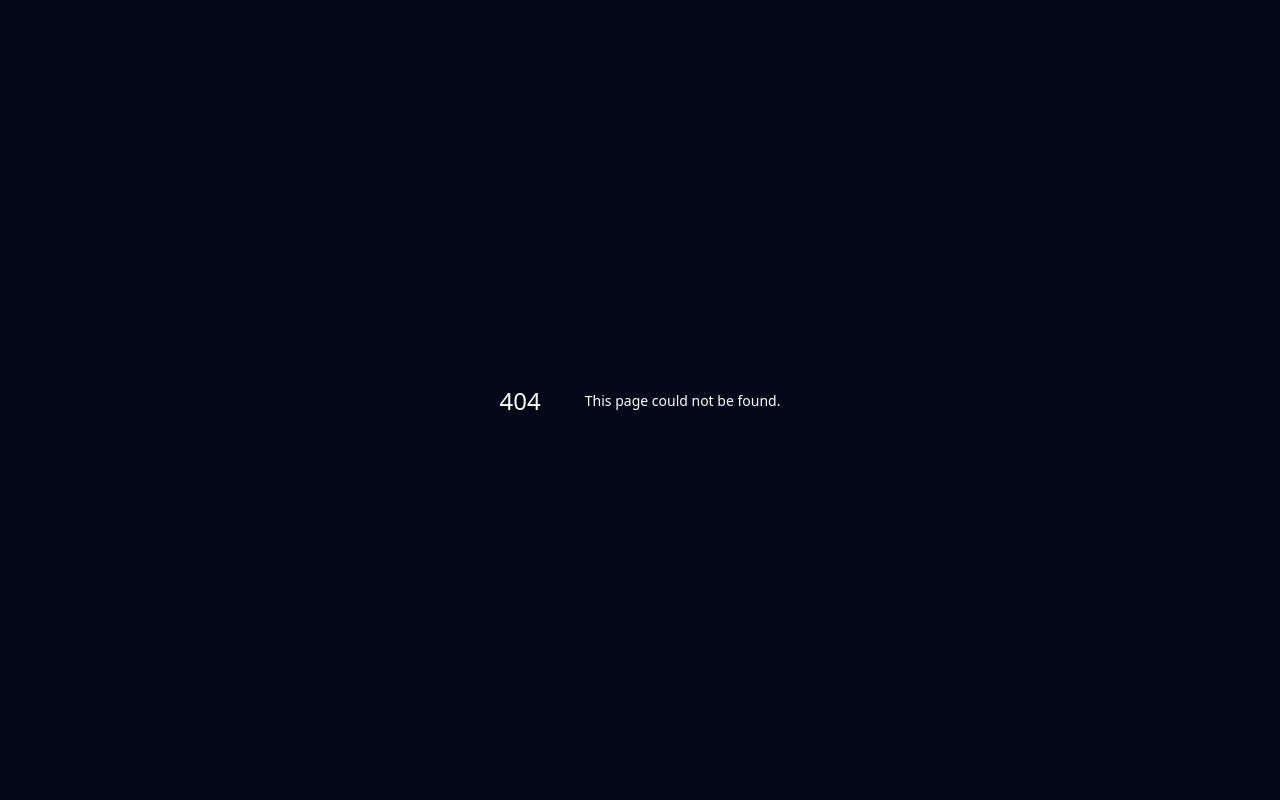
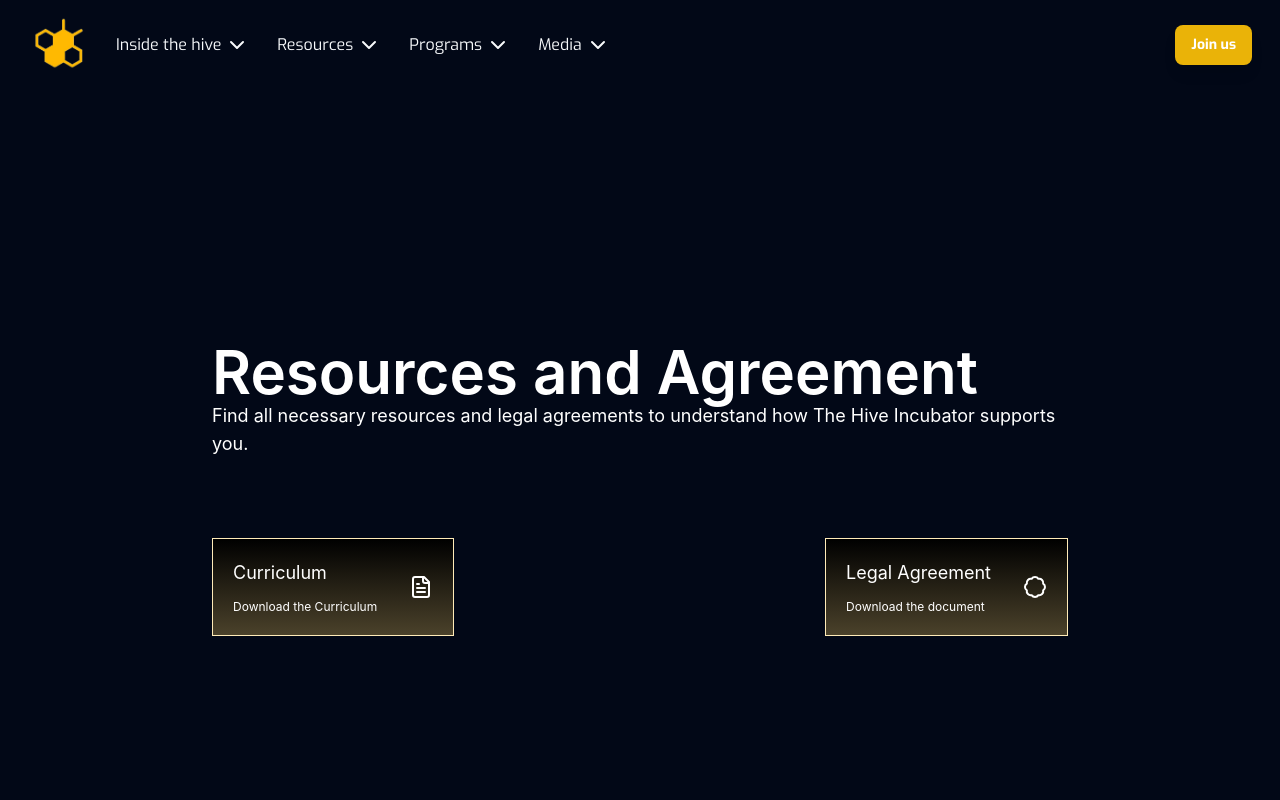
Before and after one commit to Ernie1234/bee-hive, a Next.js app: page /curriculum in a window 1280 px wide. Before the commit this address had no page. Shown: the top 800 px of the page. Built offline with nearby package versions, Linux system fonts and the light colour scheme.

Commit message:
feat: add curriculum page and update navigation links for resources and legal agreements

```diff
--- /dev/null
+++ b/app/curriculum/page.tsx
@@ -0,0 +1,46 @@
+import FAQ from "@/components/FAQ";
+import Footer from "@/components/Footer";
+import Navbar from "@/components/Navbar";
+import { Badge, FileText } from "lucide-react";
+import React from "react";
+
+function pages() {
+  return (
+    <div>
+      <Navbar />
+      <div className="flex flex-col gap-20 justify-center p-5 min-h-dvh font-exo max-w-4xl mx-auto">
+        <div className="flex flex-col">
+          <h4 className="text-xl md:text-3xl lg:text-6xl font-semibold text-white">
+            Resources and Agreement
+          </h4>
+          <p className="text-sm md:text-lg">
+            Find all necessary resources and legal agreements to understand how
+            The Hive Incubator supports you.
+          </p>
+        </div>
+        <div className="flex w-full flex-col md:flex-row justify-between items-center gap-4">
+          <div className="flex gap-8 bg-gradient-to-b from-black to-gold-foreground/50 p-5 border border-gold items-center">
+            <div className="flex flex-col gap-3">
+              <h4 className="text-lg">Curriculum</h4>
+              <p className="text-xs">Download the Curriculum</p>
+            </div>
+            <FileText />
+          </div>
+          <div className="flex gap-8 bg-gradient-to-b from-black to-gold-foreground/50 p-5 border border-gold items-center">
+            <div className="flex flex-col gap-3">
+              <h4 className="text-lg">Legal Agreement</h4>
+              <p className="text-xs">Download the document</p>
+            </div>
+            <Badge />
+          </div>
+        </div>
+      </div>
+      <FAQ />
+      <div className="pt-8 container">
+        <Footer />
+      </div>
+    </div>
+  );
+}
+
+export default pages;
--- a/components/FAQ.tsx
+++ b/components/FAQ.tsx
@@ -11,7 +11,7 @@
       <h2 className="font-primary font-semibold text-3xl text-white self-center">
         Frequently asked Question
       </h2>
-      <div className="w-full self-end">
+      <div className="w-full max-w-2xl pr-10 self-end">
         <Accordion type="single" collapsible className="w-full">
           <AccordionItem value="item-1">
             <AccordionTrigger>What is The Hive Incubator? </AccordionTrigger>
--- a/components/Navbar.tsx
+++ b/components/Navbar.tsx
@@ -36,13 +36,13 @@
 const RESOURCES = [
   {
     title: "Curriculum",
-    href: "/curriculum",
+    href: "/resources",
     icon: "/Icons/About.svg",
     hoverIcon: "Icons/AboutHover.svg",
   },
   {
     title: "Legal Agreement",
-    href: "/legal-agreement",
+    href: "/resources",
     icon: "/Icons/Team.svg",
     hoverIcon: "Icons/TeamHover.svg",
   },
--- a/lib/utils.ts
+++ b/lib/utils.ts
@@ -64,7 +64,7 @@
         name: "Legal Agreement",
         desc: "legal agreement",
         icon: FaFileContract,
-        link: "/legal",
+        link: "/curriculum",
       },
     ],
     gridCols: 1,
```
